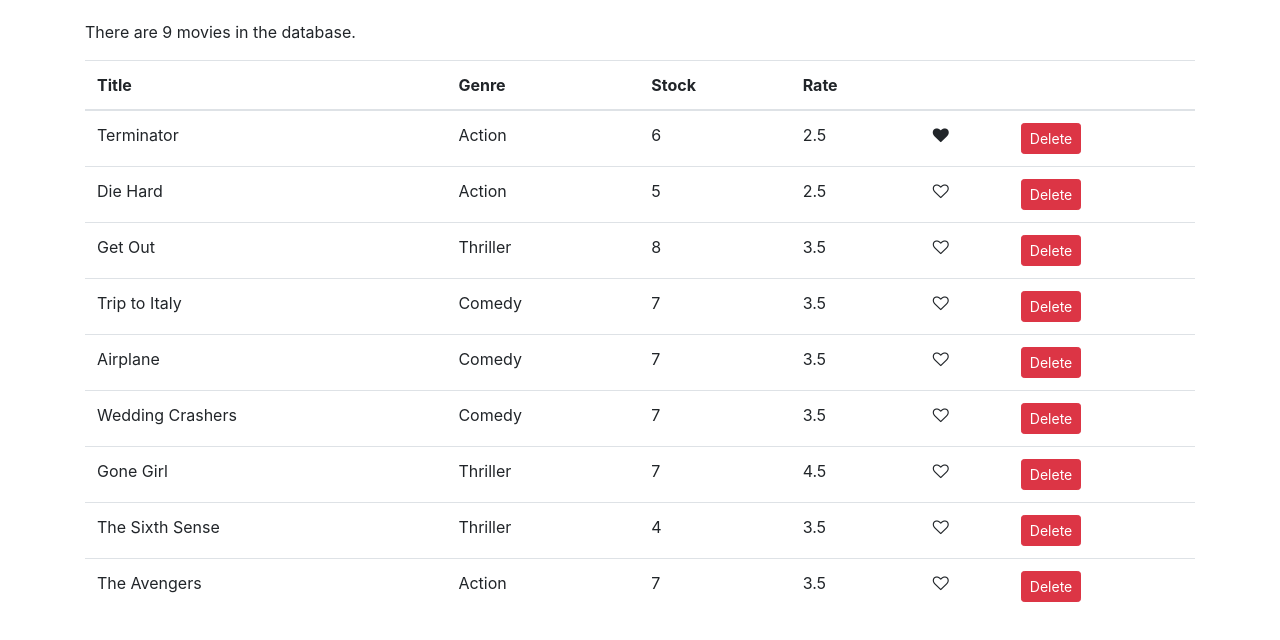
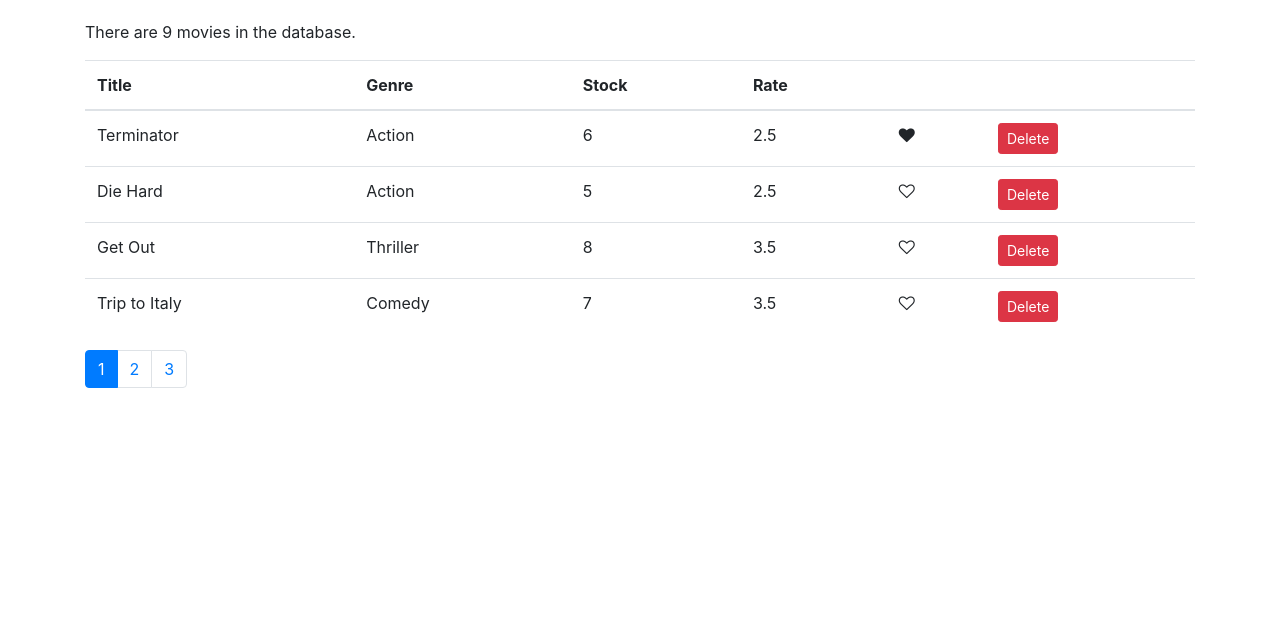
Before and after one commit to RobinB87/react-vidly, a React (Create React App) app: page / in a window 1280 px wide. Shown: the top 640 px of the page. Built offline with nearby package versions, Linux system fonts and the light colour scheme.

Commit message:
add pagination

```diff
--- a/src/components/common/like.jsx
+++ b/src/components/common/like.jsx
@@ -1,4 +1,4 @@
-import React, { Component } from "react";
+import React from "react";
 
 const Like = (props) => {
   let likeClass = "fa fa-heart";
--- /dev/null
+++ b/src/components/common/pagination.jsx
@@ -0,0 +1,28 @@
+import React from "react";
+import _ from "lodash";
+
+const Pagination = (props) => {
+  const { itemsCount, pageSize, currentPage, onPageChange } = props;
+  const pagesCount = Math.ceil(itemsCount / pageSize);
+  if (pagesCount === 1) return null;
+
+  // use lodash package for getting these numbers
+  // add one, as lodash does not use final number itself
+  const pages = _.range(1, pagesCount + 1);
+
+  return (
+    <nav>
+      <ul className="pagination">
+        {pages.map((page) => (
+          <li key={page} className={page === currentPage ? "page-item active" : "page-item"}>
+            <a className="page-link" onClick={() => onPageChange(page)}>
+              {page}
+            </a>
+          </li>
+        ))}
+      </ul>
+    </nav>
+  );
+};
+
+export default Pagination;
--- a/src/components/movies.jsx
+++ b/src/components/movies.jsx
@@ -1,10 +1,14 @@
 import React, { Component } from "react";
 import { getMovies } from "../services/fakeMovieService";
 import Like from "./common/like";
+import Pagination from "./common/pagination";
+import { paginate } from "../utils/paginate";
 
 class Movies extends Component {
   state = {
     movies: getMovies(),
+    currentPage: 1,
+    pageSize: 4,
   };
 
   handleDelete = (movieId) => {
@@ -21,10 +25,17 @@
     this.setState({ movies });
   };
 
+  handlePageChange = (page) => {
+    this.setState({ currentPage: page });
+  };
+
   render() {
     const { length: numberOfMovies } = this.state.movies;
+    const { pageSize, currentPage, movies: allMovies } = this.state;
 
     if (numberOfMovies === 0) return <p>There are no movies in the database!</p>;
+
+    const movies = paginate(allMovies, currentPage, pageSize);
 
     return (
       <React.Fragment>
@@ -42,7 +53,7 @@
             </tr>
           </thead>
           <tbody>
-            {this.state.movies.map((movie) => (
+            {movies.map((movie) => (
               <tr key={movie._id}>
                 <td>{movie.title}</td>
                 <td>{movie.genre.name}</td>
@@ -60,6 +71,13 @@
             ))}
           </tbody>
         </table>
+
+        <Pagination
+          itemsCount={numberOfMovies}
+          pageSize={pageSize}
+          currentPage={currentPage}
+          onPageChange={this.handlePageChange}
+        />
       </React.Fragment>
     );
   }
--- /dev/null
+++ b/src/utils/paginate.js
@@ -0,0 +1,6 @@
+import _ from "lodash";
+
+export function paginate(items, pageNumber, pageSize) {
+  const startIndex = (pageNumber - 1) * pageSize;
+  return _(items).slice(startIndex).take(pageSize).value();
+}
```
